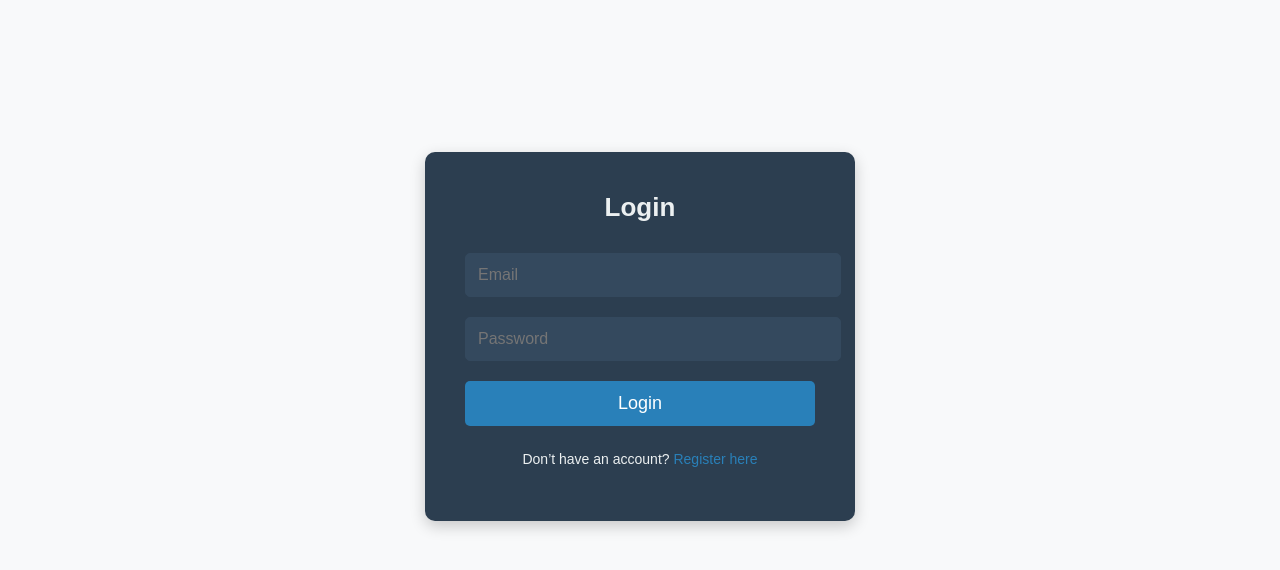
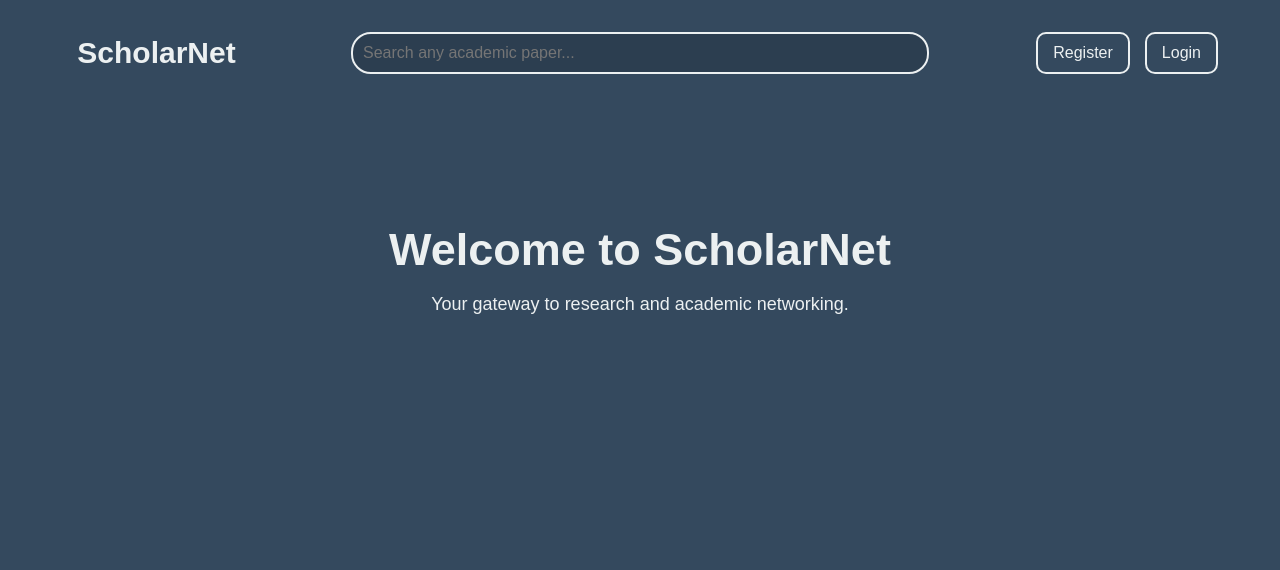
Before and after one commit to saomyaraj/ScholarNet-Frontend, a React (Vite) app: page / in a window 1280 px wide. Shown: the top 570 px of the page. Built offline with nearby package versions, Linux system fonts and the light colour scheme.

Commit message:
Added Header and Landing Page

```diff
--- a/src/App.jsx
+++ b/src/App.jsx
@@ -2,15 +2,16 @@
 import React from 'react';
 import { BrowserRouter as Router, Routes, Route } from 'react-router-dom';
 import './App.css'
+import LandingPage from './components/LandingPage/LandingPage.jsx'
+import Registration from './components/Login/Registration.jsx'
 import Login  from './components/Login/LoginPage.jsx';
-import Registration from './components/Login/Registration.jsx'
 
 function App() {
 
   return (
     <Router>
       <Routes>
-      <Route path="/" element={<Login />} />
+      <Route path="/" element={<LandingPage />} />
       <Route path="/login" element={<Login />} />
       <Route path="/register" element={<Registration />} />
       </ Routes>
--- a/src/assets/index.css
+++ b/src/assets/index.css
@@ -2,7 +2,7 @@
 body {
     margin: 0;
     font-family: Arial, sans-serif;
-    background-color: #f8f9fa;
+    background-color: #34495e;
   }
 
   h1, h2, h3, h4, h5, h6 {
--- /dev/null
+++ b/src/components/LandingPage/Header.css
@@ -0,0 +1,63 @@
+.header {
+    background-color: #34495e;
+    padding: 0px 0;
+}
+
+.navbar {
+    display: flex;
+    justify-content: space-between;
+    align-items: center;
+    padding: 0 30px;
+}
+
+.navbar-left {
+    flex: 1;
+    padding-left: 0px;
+}
+
+.navbar-brand {
+    font-size: 30px;
+    font-weight: bold;
+    color: #ecf0f1;
+    text-decoration: none;
+    margin-left: -100px;
+}
+
+.navbar-center {
+    flex: 2;
+    display: flex;
+    justify-content: center;
+}
+
+.search-bar {
+    width: 100%;
+    max-width: 600px;
+    padding: 10px;
+    font-size: 16px;
+    border: 2px solid #ecf0f1;
+    border-radius: 20px;
+    background-color: #2c3e50;
+    color: #ecf0f1;
+}
+
+.navbar-right {
+    flex: 1;
+    display: flex;
+    justify-content: flex-end;
+    gap: 15px;
+}
+
+.nav-link {
+    font-size: 16px;
+    color: #ecf0f1;
+    text-decoration: none;
+    padding: 10px 15px;
+    border: 2px solid #ecf0f1;
+    border-radius: 10px;
+    transition: background-color 0.3s ease, color 0.3s ease;
+}
+
+.nav-link:hover {
+    background-color: #ecf0f1;
+    color: #2c3e50;
+}
--- /dev/null
+++ b/src/components/LandingPage/Header.jsx
@@ -0,0 +1,25 @@
+/* eslint-disable no-unused-vars */
+import React from 'react';
+import { Link } from 'react-router-dom';
+import './Header.css';
+
+const Header = () => {
+    return (
+        <header className='header'>
+            <nav className='navbar'>
+                <div className='navbar-left'>
+                    <Link to="/" className="navbar-brand">ScholarNet</Link>
+                </div>
+                <div className='navbar-center'>
+                    <input type="text" className='search-bar' placeholder='Search any academic paper...'/>
+                </div>
+                <div className='navbar-right'>
+                    <Link to="/register" className="nav-link">Register</Link>
+                    <Link to="/login" className="nav-link">Login</Link>
+                </div>
+            </nav>
+        </header>
+    );
+};
+
+export default Header;
--- /dev/null
+++ b/src/components/LandingPage/LandingPage.css
@@ -0,0 +1,22 @@
+.landing-page {
+    text-align: center;
+    font-family: Arial, Helvetica, sans-serif;
+    margin: auto;
+    padding: 0;
+}
+
+.landing-content {
+    margin-top: 150px;
+}
+
+.landing-content h1 {
+    font-size: 45px;
+    font-weight: bold;
+    color: #ecf0f1;
+    margin-bottom: 10px;
+}
+
+.landing-content p {
+    font-size: 18px;
+    color: #ecf0f1;
+}
--- /dev/null
+++ b/src/components/LandingPage/LandingPage.jsx
@@ -0,0 +1,22 @@
+/* eslint-disable no-unused-vars */
+import React, {useState} from 'react';
+import {Link} from 'react-router-dom';
+import { useNavigate } from 'react-router-dom';
+import './LandingPage.css';
+import Registration from '../Login/Registration.jsx';
+import Login from '../Login/LoginPage.jsx';
+import Header from './Header';
+
+const LandingPage = () => {
+    return (
+        <div className='landing-page'>
+            <Header />
+            <div className='landing-content'>
+                <h1>Welcome to ScholarNet</h1>
+                <p>Your gateway to research and academic networking.</p>
+            </div>
+        </div>
+    );
+}
+
+export default LandingPage;
```
Also changed, not shown: src/components/LandingPage/Footer.css (added), src/components/LandingPage/Footer.jsx (added).
